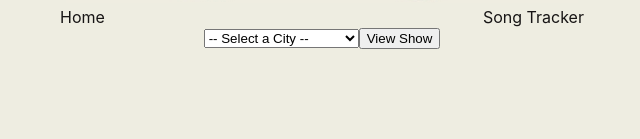
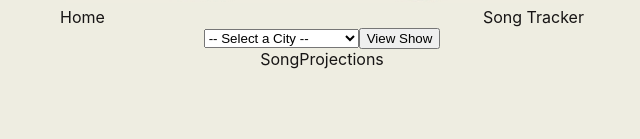
Before and after one commit to Crpearce/dead-tracker, a React (Create React App) app: page / in a window 1280 px wide. Shown: the part 143-282 px from the top of the page, without its empty margins (318-958 px from the left). Built offline with nearby package versions, Linux system fonts and the light colour scheme.

Commit message:
start projection component, rendered from app

```diff
--- a/src/App.js
+++ b/src/App.js
@@ -1,8 +1,10 @@
 import { BrowserRouter as Router, Route, Routes } from 'react-router-dom'
+
 import Navigation from './components/navigation/navigation.component'
 import ConcertForm from './components/concertForm/concertForm.component'
 import SongTracker from './components/songTracker/songTracker.component'
-import ConcertProjection from './components/concertProjection/concertProjection.component'
+import SongProjections from './components/songProjections/songProjections.component'
+
 import { concerts } from '../src/data'
 
 const App = () => {
@@ -40,7 +42,6 @@ const App = () => {
         return 0
       }
     )
-
     return Object.fromEntries(sortedEntries)
   }
 
@@ -55,7 +56,7 @@ const App = () => {
           element={
             <div>
               <ConcertForm />
-              <ConcertProjection concerts={concerts}/>
+              <SongProjections concerts={concerts}/>
             </div>
           }
         />
--- a/src/components/concertProjection/concertProjection.component.jsx
+++ /dev/null
@@ -1,10 +0,0 @@
-
-import React from 'react'
-
-const ConcertProjection = () => {
-  return (
-    <div></div>
-  )
-}
-
-export default ConcertProjection
--- /dev/null
+++ b/src/components/songProjections/songProjections.component.jsx
@@ -0,0 +1,9 @@
+import React from 'react'
+
+const SongProjections = () => {
+  return (
+    <div>SongProjections</div>
+  )
+}
+
+export default SongProjections
--- a/src/data.js
+++ b/src/data.js
@@ -15,8 +15,8 @@ export const concerts = [
     {id: 13, venue: 'Philadelphia, PA', date:'06/15/2023', set1: ['Women are Smarter', 'Shakedown Street', 'Cold, Rain, and Snow', 'Jack Straw', 'Brown-eyed Women', 'Dark Star', 'El Paso', 'Dont Ease Me In'], set2: ['Fire on the Mountain', 'New Speedway Boogie', 'Estimated Prophet', 'Eyes of the World', 'Drums', 'Space', 'Dark Star', 'Cumberland Blues', 'Standing on the Moon', 'Not Fade Away'], encore:['Ripple'], region: 'Northeast' },
     {id: 14, venue: 'Saratoga, NY', date:'06/17/2023', set1: ['Let the Good Times Roll', 'Scarlet Begonias', 'Deal', 'Black-throated Wind', 'Dire Wolf', 'Bird Song', 'GDTRFB'], set2: ['They Love Each Other', 'Terrapin Station', 'Hes Gone', 'The Other One', 'Drums', 'Space', 'The Other One', 'Days Between', 'Turn On Your Love Light'], encore:['One More Saturday Night'], region: 'Northeast' },
     {id: 15, venue: 'Saratoga, NY', date:'06/18/2023', set1: ['Hell in a Bucket', 'Sugaree', 'Mississippi 1/2 Step', 'Mr.Charlie', 'Friend of the Devil', 'Lost Sailor', 'Saint of Circumstance', 'Big Railroad Blues'], set2: ['Samson and Delilah', 'Playing in the Band','Help on the Way', 'Slipknot!', 'Franklins Tower', 'Drums', 'Space', 'Death Dont Have No Mercy', 'Throwing Stones', 'Sugar Magnolia' ], encore:['Werewolves of London', 'Playing in the Band Reprise'], region: 'Northeast' },
-    {id: 16, venue: 'New York City, NY', date:'06/21/2023', set1: ['Shakedown Street', 'Bertha', 'Ramble on Rose', 'It Hurts Me Too', 'Dancing in the Street', 'Althea', 'Let it Grow'], set2: ['China Cat Sunflower', 'I Know You Rider', 'St.Stephen', 'Uncle Johns Band', 'Drums', 'Space', 'The Eleven', 'Stella Blue', 'U.S. Blues'], encore:['Black Muddy River'], region: 'Northeast' },
-    {id: 17, venue: 'New York City, NY', date:'06/22/2023', set1: ['Feel Like a Stranger', 'Franklins Tower', 'Mama Tried', 'Alabama Getaway', 'Dear Mr.Fantasy', 'Hey Jude', 'Truckin', 'Deal'], set2: ['Scarlet Begonias', 'Fire On The Mountain', 'Estimated Prophet', 'Eyes of the World', 'Drums', 'Space', 'All Blues', 'Cumberland Blues', 'All Along the Watchtower', 'Morning Dew'], encore:['Brokedown Palace'], region: 'Northeast' },
+    {id: 16, venue: 'New York, NY', date:'06/21/2023', set1: ['Shakedown Street', 'Bertha', 'Ramble on Rose', 'It Hurts Me Too', 'Dancing in the Street', 'Althea', 'Let it Grow'], set2: ['China Cat Sunflower', 'I Know You Rider', 'St.Stephen', 'Uncle Johns Band', 'Drums', 'Space', 'The Eleven', 'Stella Blue', 'U.S. Blues'], encore:['Black Muddy River'], region: 'Northeast' },
+    {id: 17, venue: 'New York, NY', date:'06/22/2023', set1: ['Feel Like a Stranger', 'Franklins Tower', 'Mama Tried', 'Alabama Getaway', 'Dear Mr.Fantasy', 'Hey Jude', 'Truckin', 'Deal'], set2: ['Scarlet Begonias', 'Fire On The Mountain', 'Estimated Prophet', 'Eyes of the World', 'Drums', 'Space', 'All Blues', 'Cumberland Blues', 'All Along the Watchtower', 'Morning Dew'], encore:['Brokedown Palace'], region: 'Northeast' },
     // {id: 13, venue: 'New York, NY'},
     // {id: 14, venue: 'Boston, MA'},
     // {id: 15, venue: 'Noblesville, IN'},
```
Also changed, not shown: src/components/concertForm/concertForm.component.jsx (+15 -12 lines), src/components/songProjections/songProjections.styles.css (added).
